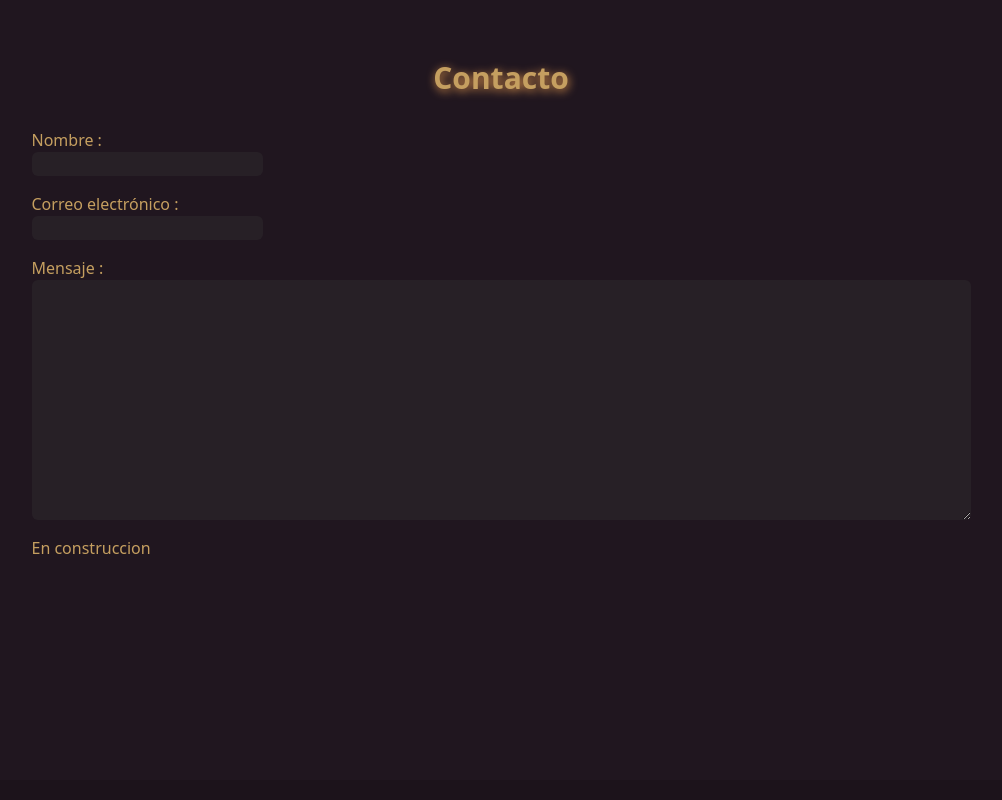
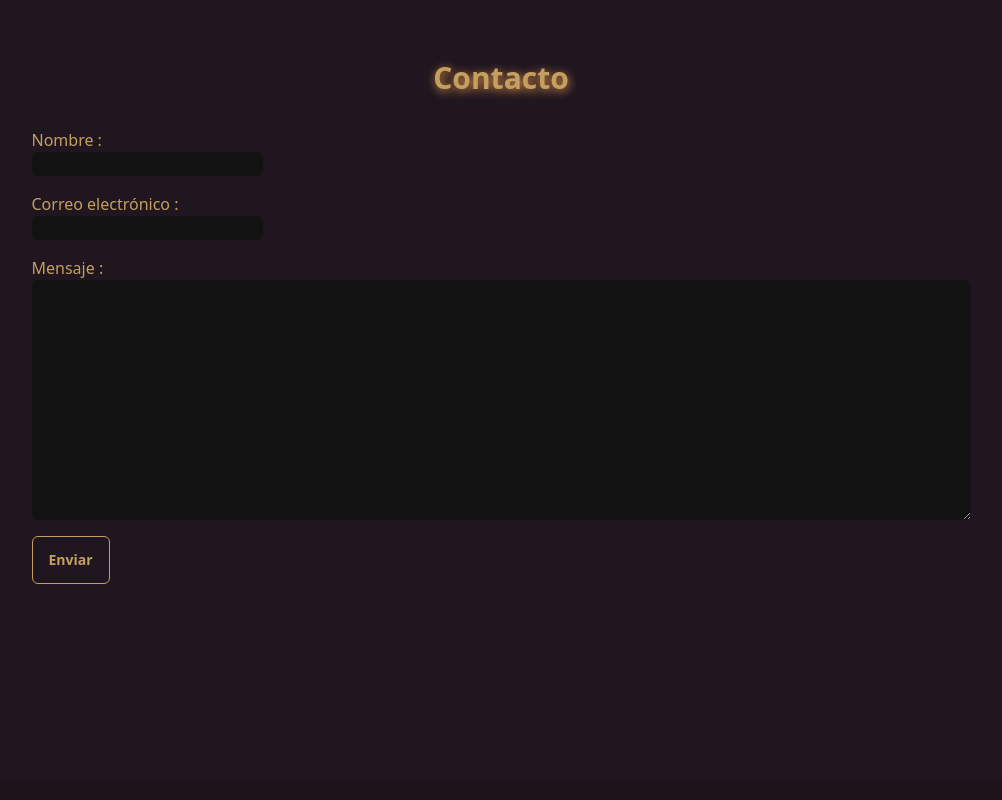
Before and after one commit to Kapee87/rosaDeLosVientos, a React (Vite) app: page / in a window 1280 px wide. Shown: the part 5460-6260 px from the top of the page, without its empty margins (139-1141 px from the left). Built offline with nearby package versions, Linux system fonts and the light colour scheme.

Commit message:
finished first mvp

```diff
--- a/package.json
+++ b/package.json
@@ -10,6 +10,7 @@
     "preview": "vite preview"
   },
   "dependencies": {
+    "@emailjs/browser": "^4.3.3",
     "react": "^18.2.0",
     "react-dom": "^18.2.0"
   },
--- a/src/components/Contact.jsx
+++ b/src/components/Contact.jsx
@@ -1,29 +1,88 @@
-import React from 'react'
+import React, { useRef, useState } from 'react'
 import { useLanguage } from '../contexts/languageContext'
 import { texts } from '../utils/allTexts'
-import Socials from './Socials'
-
+import emailjs from '@emailjs/browser';
 
 function Contact() {
     const { language } = useLanguage()
+    const [formAlert, setFormAlert] = useState({
+        "show": false,
+        "success": false,
+        "msj": ""
+    })
+    const form = useRef();
+
+    const sendEmail = (e) => {
+        e.preventDefault();
+        const userName = form.current.user_name.value.trim();
+        const userEmail = form.current.user_email.value.trim();
+        const message = form.current.message.value.trim();
+
+        if (!userName || !userEmail || !message) {
+            setFormAlert({ "show": true, "msj": "Por favor complete todos los campos", "success": false });
+            return;
+        }
+
+        if (!validateEmail(userEmail)) {
+            setFormAlert({ "show": true, "msj": "Por favor ingrese un correo electrónico válido", "success": false });
+            return;
+        }
+
+        emailjs
+            .sendForm('service_pb29py7', 'template_tvt7pod', form.current, {
+                publicKey: 'bxoZpy2LffjHdsRdA',
+            })
+            .then(
+                () => {
+                    console.log('SUCCESS!');
+                    setFormAlert({ "show": true, "msj": "El mensaje fue enviado correctamente", "success": true })
+                    const timeout = setTimeout(() => {
+                        setFormAlert({ "show": false, "msj": "", "success": false })
+                        clearTimeout(timeout)
+                    }, 5000);
+                },
+                (error) => {
+                    console.log('FAILED...', error.text);
+                    setFormAlert({ "show": true, "msj": "Hubo un error enviando el mensaje, intente de nuevo más tarde", "success": false })
+                    const timeout = setTimeout(() => {
+                        setFormAlert({ "show": false, "msj": "", "success": false })
+                        clearTimeout(timeout)
+                    }, 5000);
+                },
+            );
+    };
+
+    const validateEmail = (email) => {
+        const re = /^[^\s@]+@[^\s@]+\.[^\s@]+$/;
+        return re.test(email);
+    };
+
     return (
         <section id='contact' className='min-h-screen flex flex-col items-center pt-20'>
             <h2 className="text-3xl font-bold mb-8 text-center">{language == 'es' ? texts.contact.es : texts.contact.en}</h2>
-            <form action="" className='flex flex-col gap-4 [&_input]:rounded-md [&_textarea]:rounded-md [&_input]:flex  [&_input]:max-w-7xl [&_input]:w-max'>
+            <form className='flex flex-col gap-4 [&_input]:rounded-md [&_textarea]:rounded-md [&_input]:flex  [&_input]:max-w-7xl [&_input]:w-max' ref={form} onSubmit={sendEmail}>
                 <label htmlFor="">
                     {language == 'es' ? texts.contact.nameInput.title.es : texts.contact.nameInput.title.en}  :
-                    <input type="text" disabled />
+                    <input type="text" name='user_name' />
                 </label>
                 <label htmlFor="">
                     {language == 'es' ? texts.contact.mailInput.title.es : texts.contact.mailInput.title.en}  :
-                    <input type="text" disabled />
+                    <input type="text" name='user_email' />
                 </label>
                 <label htmlFor="" className='flex flex-col'>
                     {language == 'es' ? texts.contact.msgInput.title.es : texts.contact.msgInput.title.en}  :
-                    <textarea name="" id="" cols="100" rows="10" className='max-w-64 md:max-w-7xl' disabled></textarea>
+                    <textarea name="message" id="" cols="100" rows="10" className='max-w-64 md:max-w-7xl' ></textarea>
                 </label>
+                {
+                    formAlert.show
+                        ?
+                        <div className={`tooltip ${formAlert.success ? 'text-success' : 'text-error'}`}>
+                            <p>{formAlert?.msj} </p>
+                        </div>
+                        : ''
+                }
+                <input type="submit" value="Enviar" className='btn btn-outline' />
 
-                <p>En construccion</p>
             </form>
 
         </section>
```
Also changed, not shown: 1 other file (tests, documents, lock files or other folders).
